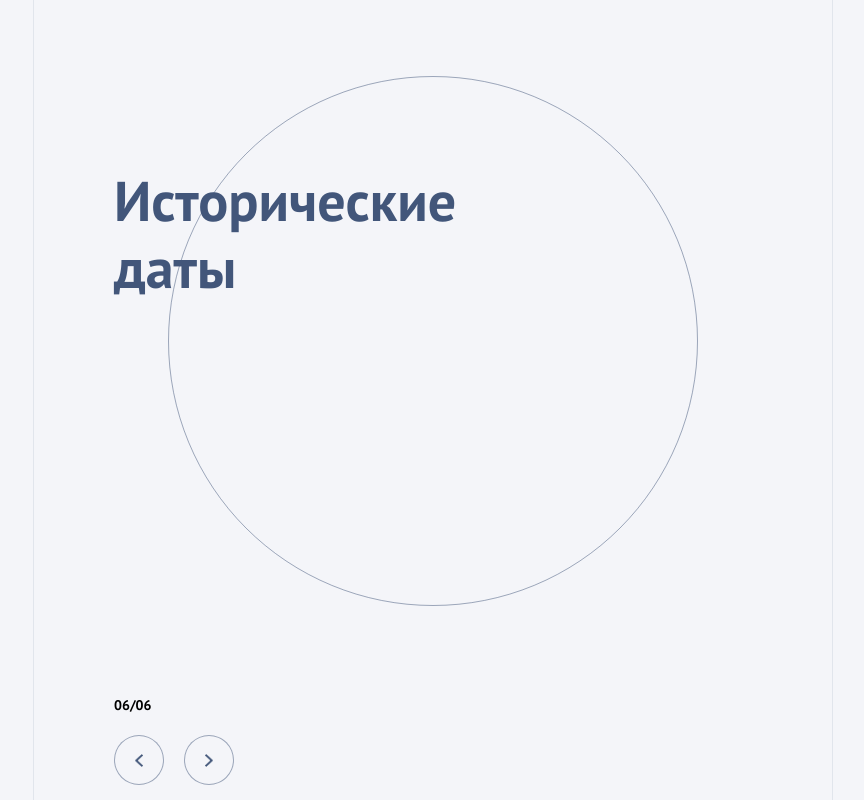
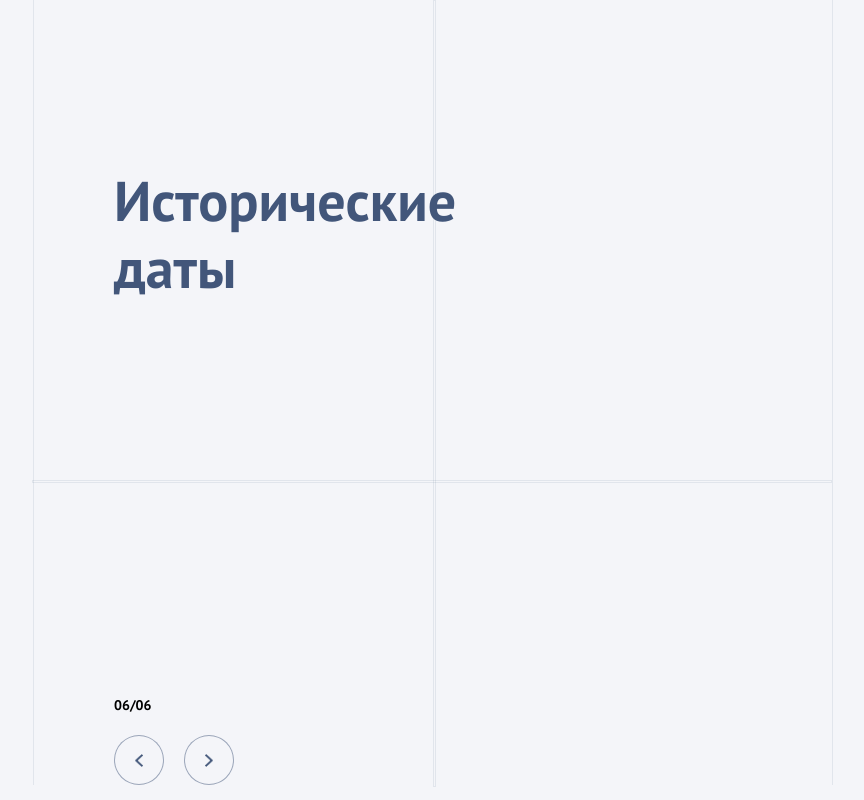
Before and after one commit to Avatarius/slider-dates, a React app: page / in a window 1280 px wide. Shown: the whole page, without its empty margins (287-1151 px from the left). Built offline with nearby package versions, Linux system fonts and the light colour scheme.

Commit message:
линии

```diff
--- a/src/components/arrowButton/arrowButton.module.scss
+++ b/src/components/arrowButton/arrowButton.module.scss
@@ -1,12 +1,9 @@
+@import "../../styles/mixins/button.scss";
+
 .button {
-  appearance: none;
-  border-radius: 100%;
-  inline-size: 50px;
-  block-size: 50px;
-  border: 1px solid var(--button-border-color, rgba(66, 86, 122, 0.5));
+  @include button(50px, rgba(66, 86, 122, 0.5));
   background-color: transparent;
-  background: center / 20% no-repeat url('../../images/arrow.png') ;
-  cursor: pointer;
+  background: center / 20% no-repeat url("../../images/arrow.png");
 }
 
 .button_reversed {
--- a/src/components/circle/circle.module.scss
+++ b/src/components/circle/circle.module.scss
@@ -1,3 +1,5 @@
+@import '../../styles/mixins/button.scss';
+
 .container {
   inline-size: var(--circle-size, 530px);
   block-size: var(--circle-size, 530px);
@@ -7,3 +9,11 @@
   inset-inline-start: calc(50% - (var(--circle-size, 530px) / 2));
   inset-block-end: calc(50% - 206px);
 }
+
+
+.button {
+  @include button(56px, #303e5880);
+  position: absolute;
+  inset-inline-end: calc(50% );
+  inset-block-end: 50%;
+}
--- a/src/components/circle/circle.tsx
+++ b/src/components/circle/circle.tsx
@@ -1,8 +1,19 @@
+import { IHistoricalData } from '../../utils/types';
 import styles from './circle.module.scss';
 
-function Circle() {
+
+interface ICircleProps {
+  data: IHistoricalData[];
+}
+
+function Circle({data} : ICircleProps) {
+  const dataArray: IHistoricalData[] = data.length >= 6 ? data.slice(0, 6) : data;
+  const buttonsArray = dataArray.map((item, index) => <button key={item.id} className={styles.button}>{index + 1}</button>);
+
   return (
-    <div className={styles.container}></div>
+    <div className={styles.container}>
+      {buttonsArray}
+    </div>
   )
 }
 
--- a/src/components/slider/slider.module.scss
+++ b/src/components/slider/slider.module.scss
@@ -1,9 +1,29 @@
 .container {
   margin-inline: 320px 160px;
   padding: 167px 0 0 80px;
-  min-block-size: 100dvh;
   border-inline: 1px solid var(--main-border-color, rgba(66, 86, 122, 0.1));
   position: relative;
+}
+
+.container::before, .container::after {
+  content: '';
+  border: 1px solid rgba(66, 86, 122, .1);
+  position: absolute;
+}
+
+.container::before {
+  inline-size: 100%;
+  block-size: 1px;
+  inset-inline-end: 0;
+  inset-block-start: 480px;
+
+}
+
+.container::after {
+  inline-size: 1px;
+  block-size: 100%;
+  inset-inline-start: 50%;
+  inset-block-start: 0;
 }
 
 
--- a/src/components/slider/slider.tsx
+++ b/src/components/slider/slider.tsx
@@ -1,11 +1,13 @@
 import { ArrowButton } from "../arrowButton/arrowButton";
 import { Circle } from "../circle/circle";
 import styles from "./slider.module.scss";
+import { historicalData } from "../../utils/constants";
+import clsx from "clsx";
 
 function Slider() {
   return (
     <section className={styles.container}>
-      <Circle/>
+      {/* <Circle data={historicalData}/> */}
       <h1 className={styles.title}>Исторические даты</h1>
       <div className={styles.controls}>
         <p className={styles.controls__slide}>06/06</p>
--- /dev/null
+++ b/src/styles/mixins/button.scss
@@ -0,0 +1,9 @@
+@mixin button($size, $borderColor) {
+  border-radius: 100%;
+  background-color: transparent;
+  cursor: pointer;
+  appearance: none;
+  inline-size: $size;
+  block-size: $size;
+  border: 1px solid $borderColor;
+}
--- a/src/styles/variables.scss
+++ b/src/styles/variables.scss
@@ -1,7 +1,6 @@
 :root {
   --main-background-color: #f4f5f9;
   --main-border-color: rgba(66, 86, 122, 0.1);
-  --button-border-color: rgba(66, 86, 122, 0.5);
   --main-font-family: "PTSans-Bold";
   --circle-size: 530px;
 }
--- /dev/null
+++ b/src/utils/constants.ts
@@ -0,0 +1,49 @@
+import { IHistoricalData } from "./types";
+
+const historicalData: IHistoricalData[] = [
+  {
+    id: crypto.randomUUID(),
+    title: "Живопись",
+    startYear: 1980,
+    endYear: 1985,
+    events: [],
+  },
+  {
+    id: crypto.randomUUID(),
+    title: "Кино",
+    startYear: 1987,
+    endYear: 1991,
+    events: [],
+  },
+  {
+    id: crypto.randomUUID(),
+    title: "Литература",
+    startYear: 1992,
+    endYear: 1997,
+    events: [],
+  },
+  {
+    id: crypto.randomUUID(),
+    title: "Театр",
+    startYear: 1999,
+    endYear: 2004,
+    events: [],
+  },
+  {
+    id: crypto.randomUUID(),
+    title: "Видеоигры",
+    startYear: 2006,
+    endYear: 2011,
+    events: [],
+  },
+  {
+    id: crypto.randomUUID(),
+    title: "Наука",
+    startYear: 2015,
+    endYear: 2022,
+    events: [],
+  },
+
+];
+
+export { historicalData };
--- /dev/null
+++ b/src/utils/types.ts
@@ -0,0 +1,15 @@
+interface IYearsEvents {
+  year: number;
+  description: string;
+}
+
+interface IHistoricalData {
+  id: string;
+  title: string;
+  startYear: number,
+  endYear: number;
+  events: IYearsEvents[];
+}
+
+
+export type {IHistoricalData};
```
